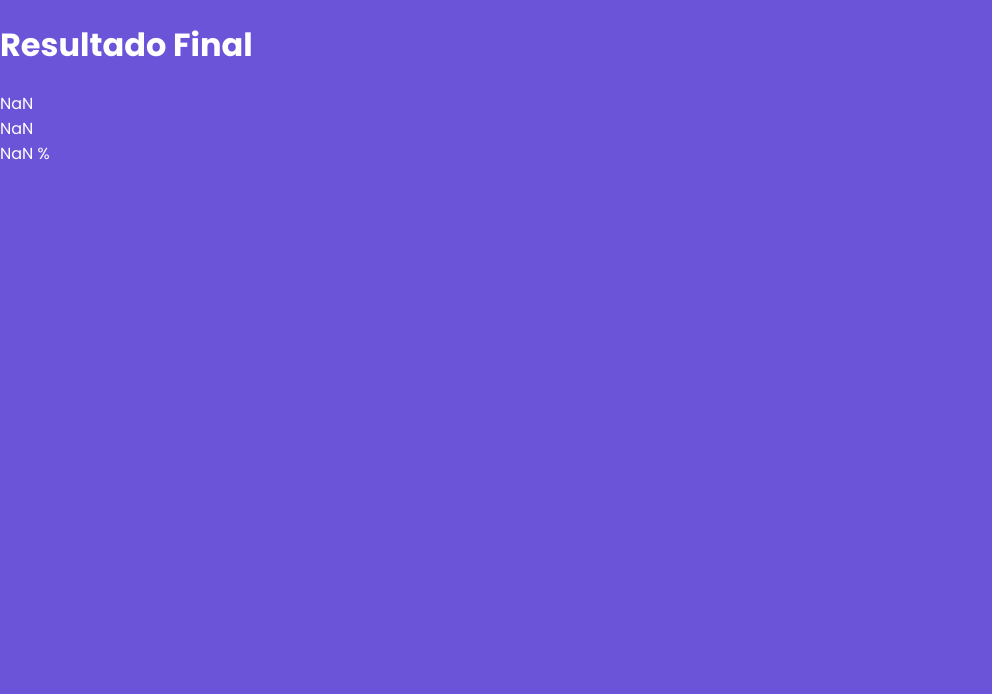
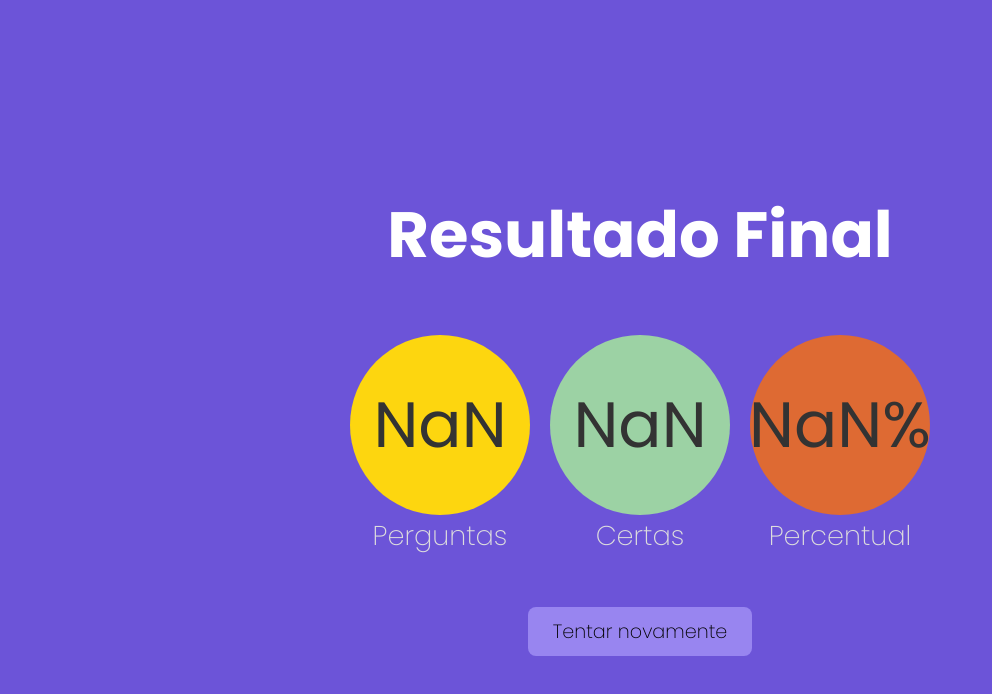
Before and after one commit to andredavid1/quiz, a Next.js app: page /resultado in a window 1280 px wide. Shown: the top 694 px of the page, without its empty margins (0-992 px from the left). Built offline with nearby package versions, Linux system fonts and the light colour scheme.

Commit message:
feat: create component Estatistica

```diff
--- /dev/null
+++ b/components/Estatistica.tsx
@@ -0,0 +1,27 @@
+import styles from '../styles/Estatistica.module.css';
+
+interface EstatisticaProps {
+  valor: any;
+  texto: string;
+  corFundo?: string;
+  corFonte?: string;
+}
+
+export default function Estatistica(props: EstatisticaProps) {
+  return (
+    <div className={styles.estatistica}>
+      <div className={styles.valor}
+        style={{
+          backgroundColor: props.corFundo ?? '#fdd60f',
+          color: props.corFonte ?? '#333333'
+        }}
+      >
+        {props.valor}
+      </div>
+
+      <div className={styles.texto}>
+        {props.texto}
+      </div>
+    </div>
+  )
+}
--- a/pages/resultado.tsx
+++ b/pages/resultado.tsx
@@ -1,4 +1,6 @@
 import { useRouter } from 'next/router';
+import Botao from '../components/Botao';
+import Estatistica from '../components/Estatistica';
 import styles from '../styles/Resultado.module.css';
 
 export default function Resultado() {
@@ -11,9 +13,17 @@
   return (
     <div className={styles.resultado}>
       <h1>Resultado Final</h1>
-      <div>{total}</div>
-      <div>{certas}</div>
-      <div>{`${percentual} %`}</div>
+      <div
+        style={{
+          display: 'flex'
+        }}
+      >
+        <Estatistica texto="Perguntas" valor={total} />
+        <Estatistica texto="Certas" valor={certas} corFundo="#9cd2a4" />
+        <Estatistica texto="Percentual" valor={`${percentual}%`} corFundo="#de6a33" />
+      </div>
+
+      <Botao href="/" texto="Tentar novamente" />
     </div>
   )
 }
--- /dev/null
+++ b/styles/Estatistica.module.css
@@ -0,0 +1,22 @@
+.estatistica {
+  display: flex;
+  flex-direction: column;
+  align-items: center;
+  margin: 10px;
+}
+
+.valor {
+  display: flex;
+  justify-content: center;
+  align-items: center;
+  height: 180px;
+  width: 180px;
+  border-radius: 90px;
+  font-size: 4rem;
+}
+
+.texto {
+  color: #ddd;
+  font-size: 1.7rem;
+  font-weight: 200;
+}
--- a/styles/Resultado.module.css
+++ b/styles/Resultado.module.css
@@ -1,4 +1,8 @@
 .resultado {
   display: flex;
   flex-direction: column;
+  justify-content: center;
+  align-items: center;
+  min-height: 100vh;
+  font-size: 2rem;
 }
```
